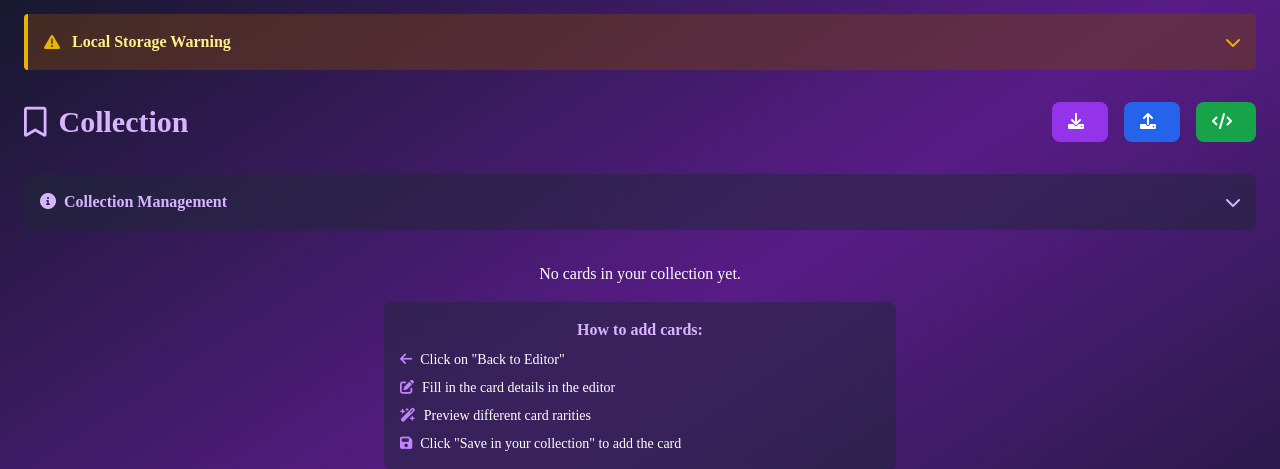
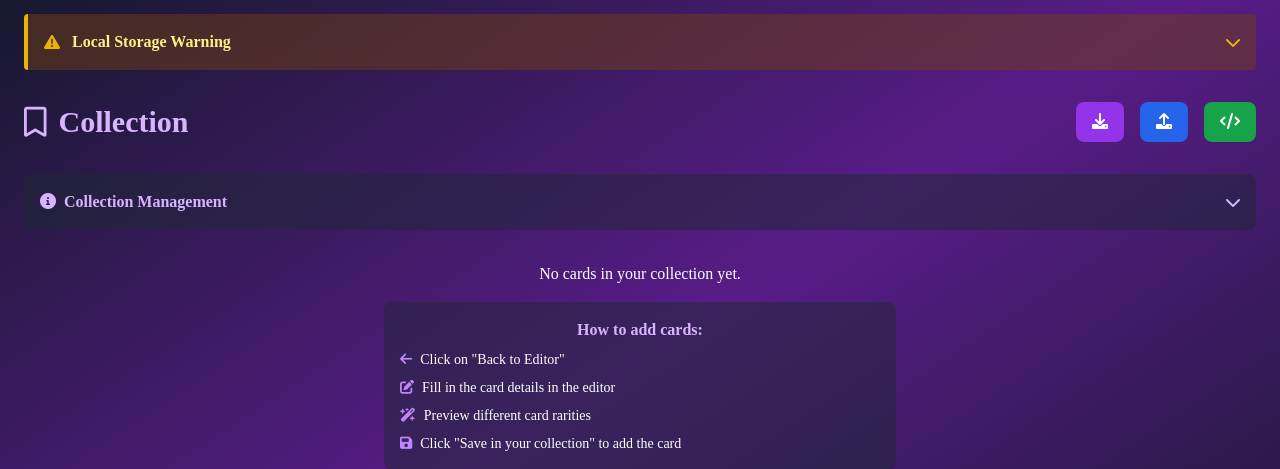
Before and after one commit to EdwynDev/ANIME-EDITOR, a PHP site: page /collection.php in a window 1280 px wide. Shown: the part 66-535 px from the top of the page. Run offline with PHP 8.4, Linux system fonts and the light colour scheme; some libraries are stand-ins or nearby versions; some web fonts are replaced.

Commit message:
Update collection.php

```diff
--- a/collection.php
+++ b/collection.php
@@ -32,14 +32,14 @@ include 'includes/header.php';
         </h1>
         <div class="flex gap-4 justify-center">
             <button onclick="exportCollection()" class="bg-purple-600 hover:bg-purple-700 text-white px-4 py-2 rounded-lg transition duration-200">
-                <i class="fas fa-download mr-2"></i>
+                <i class="fas fa-download"></i>
             </button>
             <label class="bg-blue-600 hover:bg-blue-700 text-white px-4 py-2 rounded-lg transition duration-200 cursor-pointer">
-                <i class="fas fa-upload mr-2"></i>
+                <i class="fas fa-upload"></i>
                 <input type="file" accept=".json" onchange="importCollection(this)" class="hidden">
             </label>
             <button onclick="previewJSON()" class="bg-green-600 hover:bg-green-700 text-white px-4 py-2 rounded-lg transition duration-200">
-                <i class="fas fa-code mr-2"></i>
+                <i class="fas fa-code"></i>
             </button>
         </div>
     </div>
```
